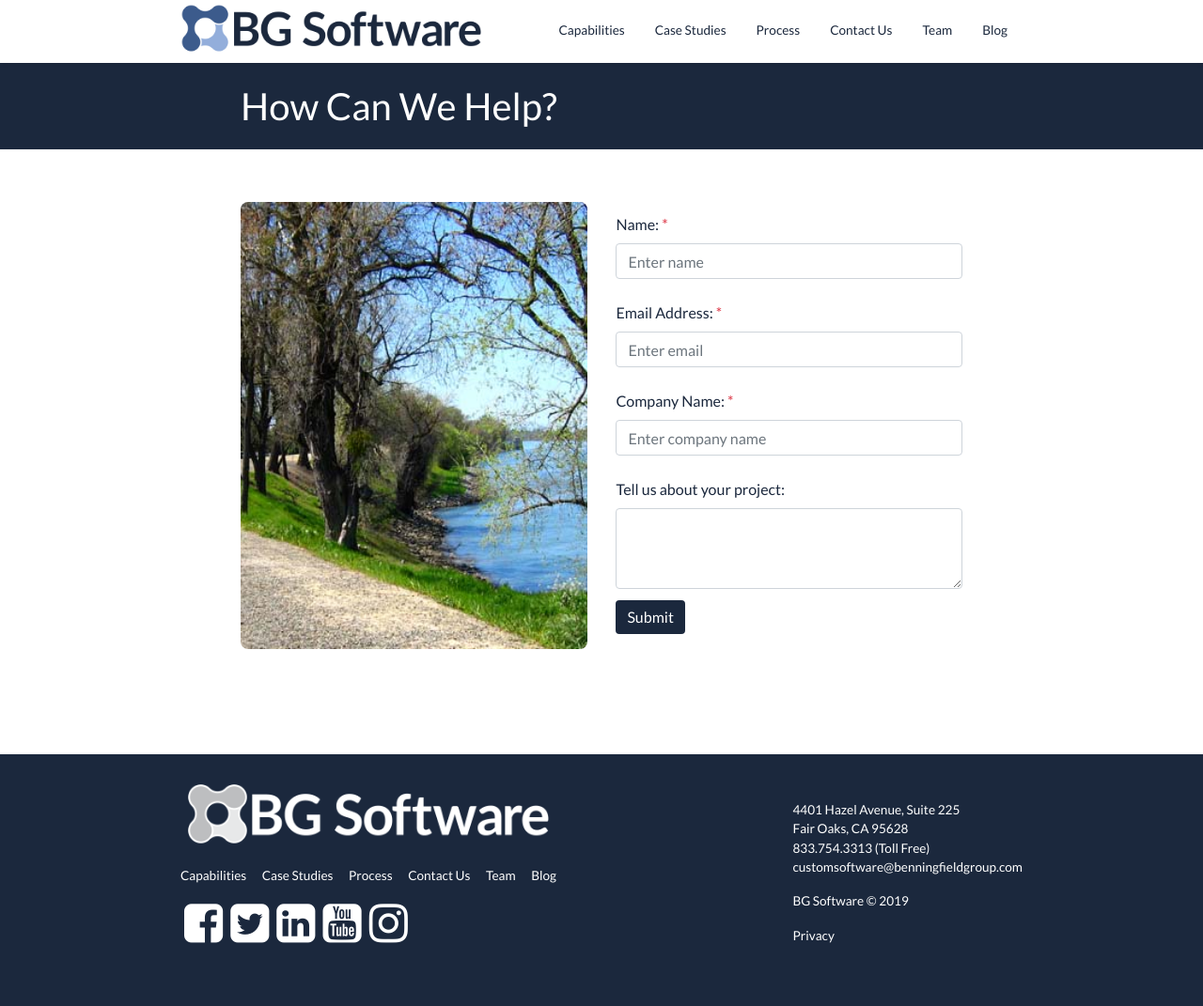
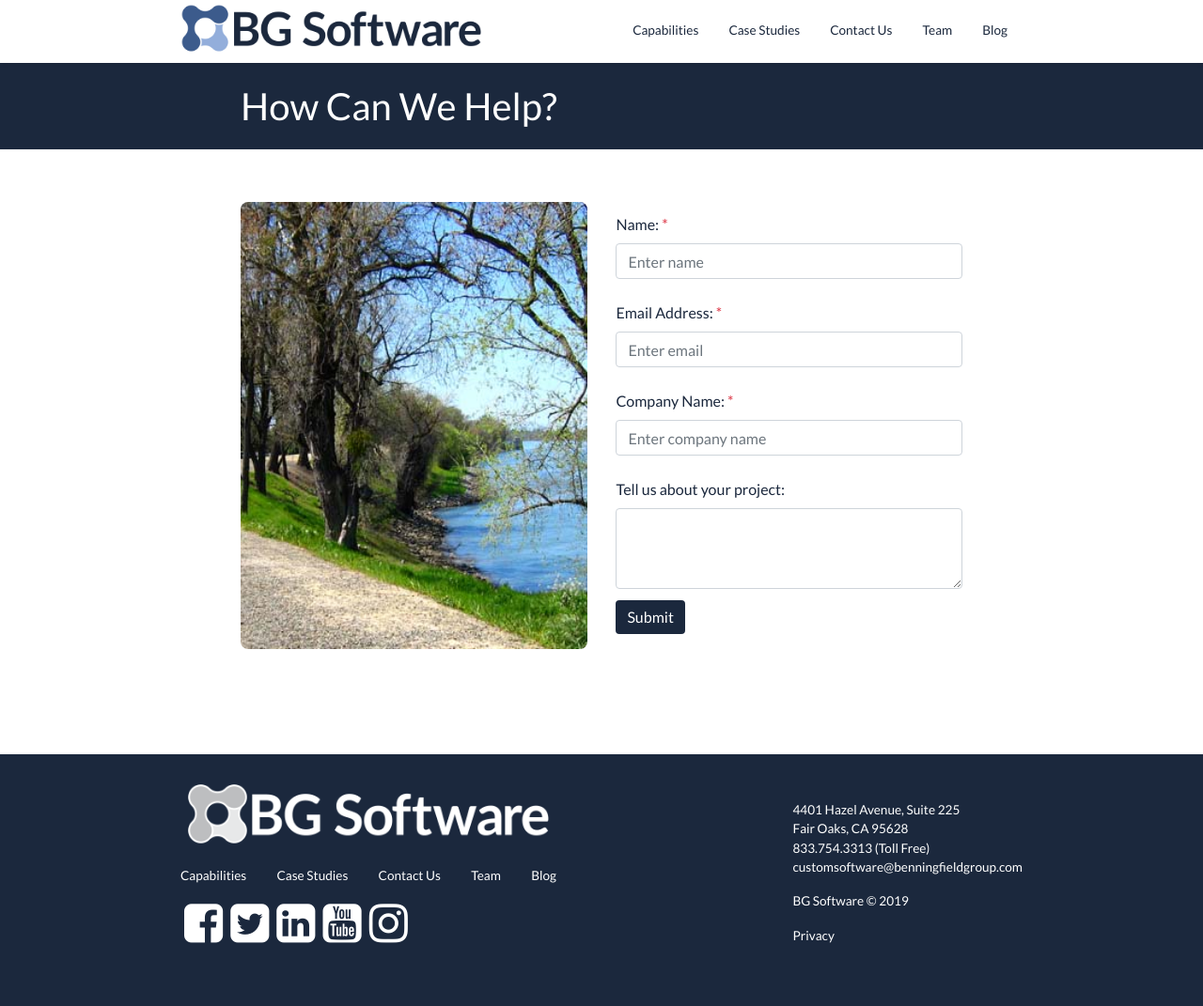
Before and after one commit to bgsoftware/company-site, a Jekyll site: the page built from contact-form.html, in a window 1280 px wide. Shown: the whole page at 94% size. Built offline with Jekyll 4.4.1, drawn with Linux system fonts in a browser that asks for light colours; comment, search, counter and statistics services are not loaded.

Commit message:
Remove process from navigation.yml

```diff
--- a/_data/navigation.yml
+++ b/_data/navigation.yml
@@ -2,8 +2,6 @@
   link : "#capabilities-modal"
 - name : Case Studies
   link : "#case-studies-modal"
-- name : Process
-  link : "/process"
 - name : Contact Us
   link : "/contact-form"
 - name : Team
```
